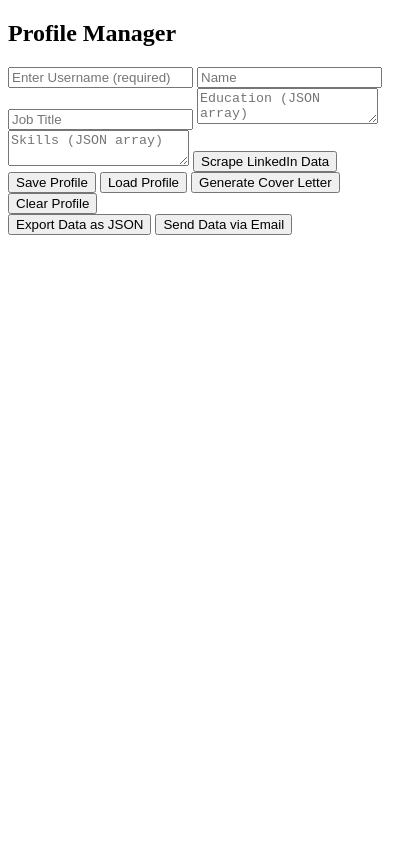
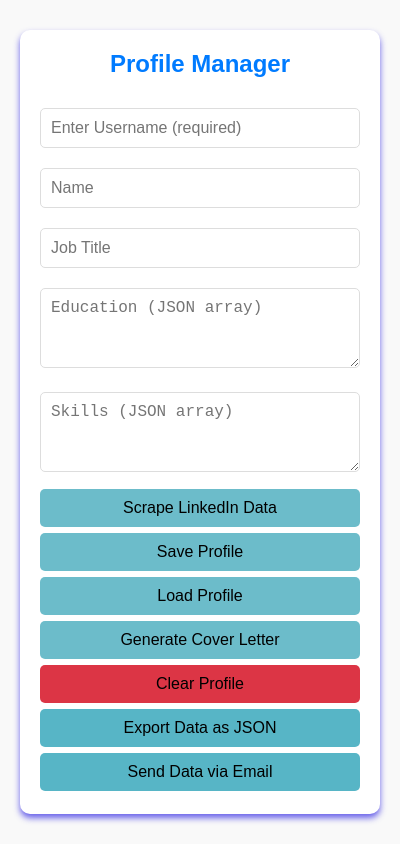
Before and after one commit to sahmaragaev/web-project-1, a browser extension: page popup.html in a window 400 px wide. Drawn offline with Linux system fonts and the light colour scheme.

Commit message:
Add welcome.html

```diff
--- a/popup.html
+++ b/popup.html
@@ -6,8 +6,9 @@
   <body>
     <div id="profile-data">
       <h2>Profile Manager</h2>
+
       <input
-        type="text"
+        type="text" class="fields"
         id="usernameInput"
         placeholder="Enter Username (required)"
       />
--- a/styles.css
+++ b/styles.css
@@ -0,0 +1,92 @@
+* {
+    margin: 0;
+    padding: 0;
+    box-sizing: border-box;
+  }
+
+  body {
+    font-family: Arial, sans-serif;
+    background-color: #f9f9f9;
+    color: #333;
+    display: flex;
+    justify-content: center;
+    align-items: center;
+    height: 100vh;
+    padding: 20px;
+  }
+
+  div {
+    background: #fff;
+    padding: 20px;
+    border-radius: 10px;
+    box-shadow: 0 4px 6px rgba(38, 28, 226, 0.69);
+    max-width: 400px;
+    width: 100%;
+  }
+  div :hover{
+    box-shadow: 0 5px 7px rgba(38, 28, 226, 0.69);
+  }
+
+  div h2 {
+    text-align: center;
+    color: #007bff;
+    margin-bottom: 20px;
+  }
+
+
+
+  /* Input Fields */
+  div input,
+  div textarea {
+    width: 100%;
+    padding: 10px;
+    margin: 10px 0;
+    font-size: 1rem;
+    border: 1px solid #ddd;
+    border-radius: 5px;
+  }
+
+  div textarea {
+    resize: vertical;
+    height: 80px;
+  }
+
+  /* Buttons */
+  div button {
+    display: inline-block;
+    width: 100%;
+    padding: 10px;
+    margin: 3px 0;
+    font-size: 1rem;
+    background: #6cbcca;
+    color: #000000;
+    border: none;
+    border-radius: 5px;
+    cursor: pointer;
+    transition: background 0.3s;
+  }
+
+  div button:hover {
+    background: #1f5962;
+    color: #fff;
+  }
+
+  /* Export and Send Data Buttons */
+  #profile-data button#exportDataButton,
+  #profile-data button#sendDataButton {
+    background: #57b5c6;
+  }
+
+  #profile-data button#exportDataButton:hover,
+  #profile-data button#sendDataButton:hover {
+    background: #1e7a33;
+  }
+
+  /* Clear Button */
+  #profile-data button#clearButton {
+    background: #dc3545;
+  }
+
+  #profile-data button#clearButton:hover {
+    background: #ff001a;
+  }
```
Also changed, not shown: welcome.html (added, +15 -0 lines).
